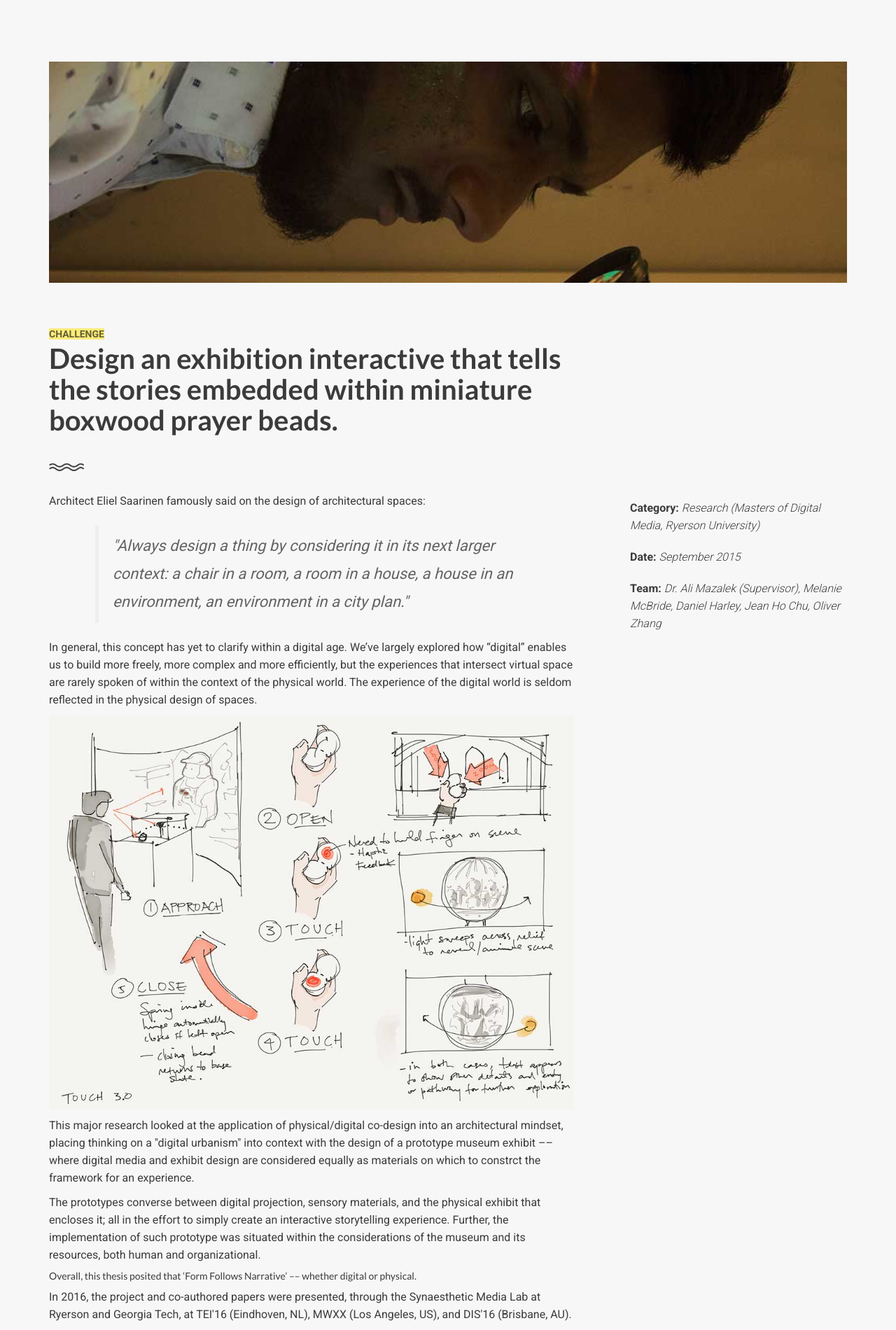
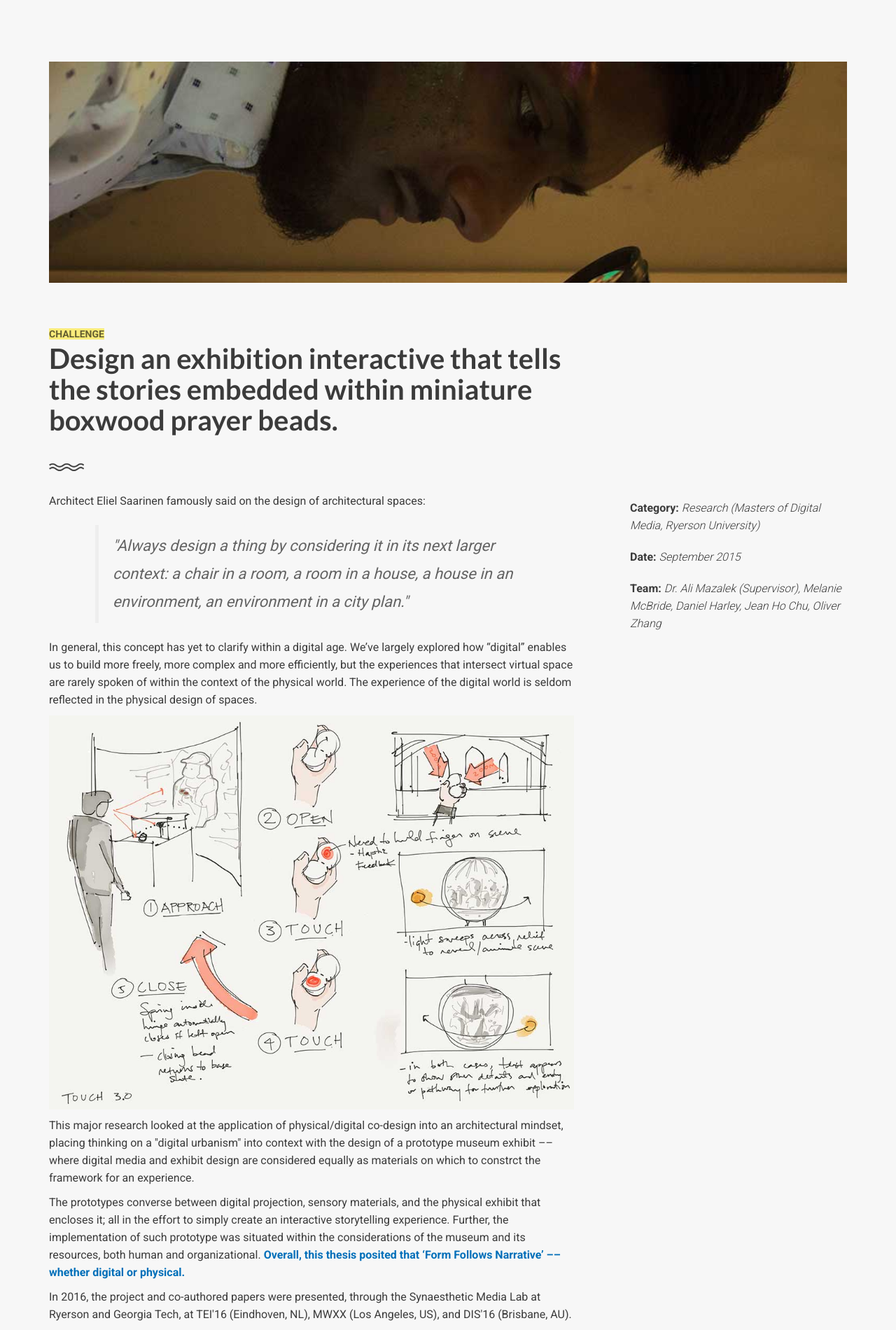
Before and after one commit to jmk91/jamiemkwan, a Jekyll site: the page built from projects/thesis.html, in a window 1280 px wide. Shown: the part 843-2743 px from the top of the page at 70% size. Built offline with Jekyll 4.4.1, drawn with Linux system fonts in a browser that asks for light colours; nearby versions of some CDN libraries; grey boxes are pictures that could not be loaded.

Commit message:
adjust styling

```diff
--- a/projects/thesis.html
+++ b/projects/thesis.html
@@ -50,7 +50,7 @@ team: "Dr. Ali Mazalek (Supervisor), Melanie McBride, Daniel Harley, Jean Ho Chu
 
   <p>The prototypes converse between digital projection, sensory materials, and the physical exhibit that encloses it; all in the effort to simply create an interactive storytelling experience. Further, the implementation of such prototype was situated within the considerations of the museum and its resources, both human and organizational.
 
-  <h5> Overall, this thesis posited that ‘Form Follows Narrative’ –– whether digital or physical.</h5>
+  <b><span class="theme-color">Overall, this thesis posited that ‘Form Follows Narrative’ –– whether digital or physical.</span></b>
 
 	<p>In 2016, the project and co-authored papers were presented, through the Synaesthetic Media Lab at Ryerson and Georgia Tech, at TEI'16 (Eindhoven, NL), MWXX (Los Angeles, US), and DIS'16 (Brisbane, AU).</p>
 
```
